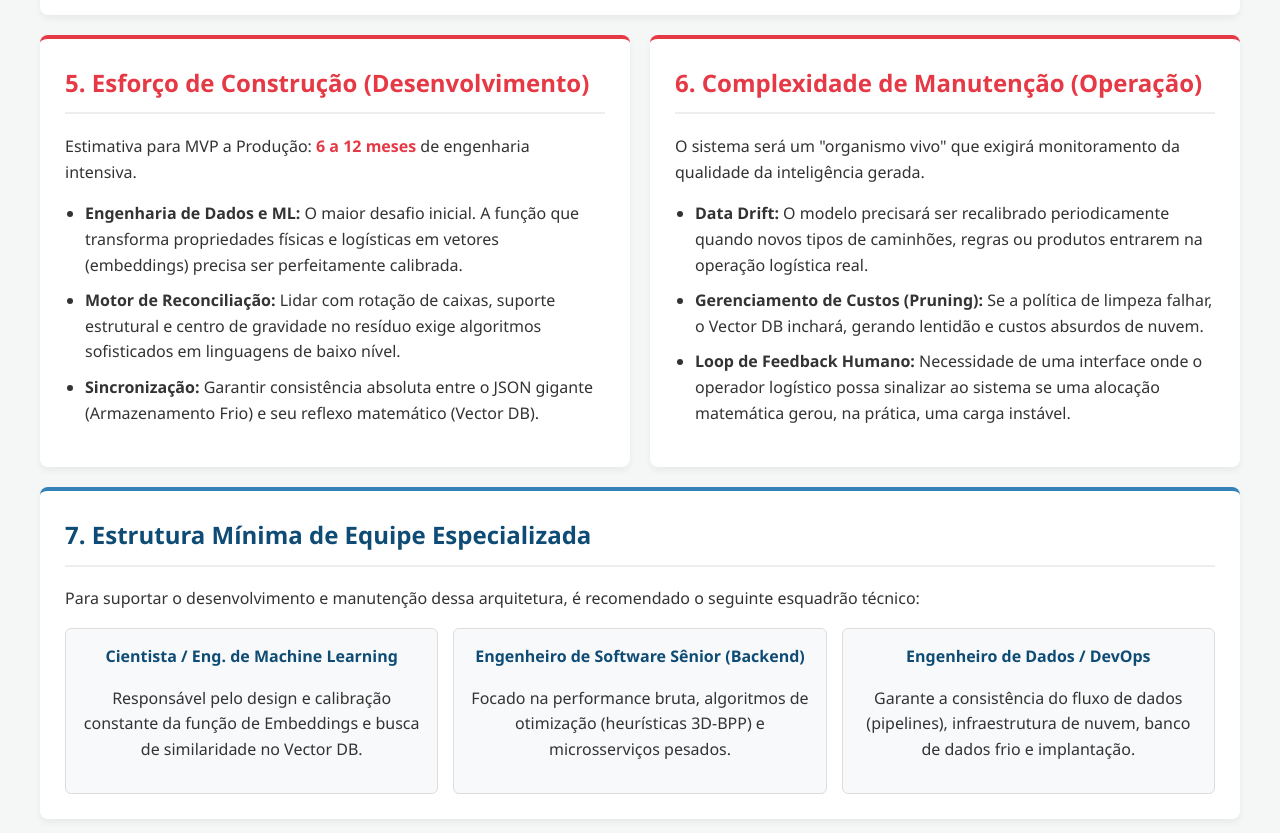
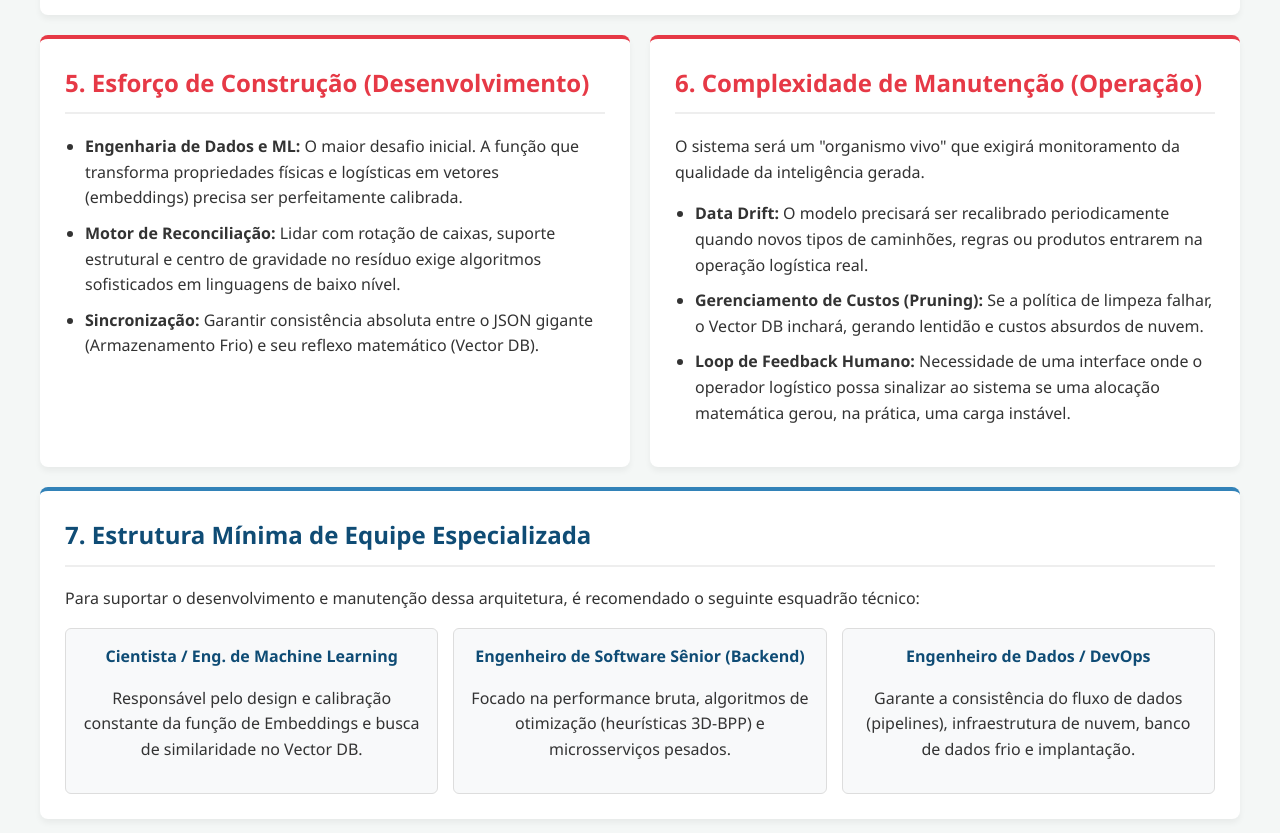
Before and after one commit to Jake-Amatukan/static-server, a plain HTML site: page index.html in a window 1280 px wide. Shown: the part 1300-2133 px from the top of the page. Drawn offline with Linux system fonts and the light colour scheme.

Commit message:
Update index.html

```diff
--- a/index.html
+++ b/index.html
@@ -181,7 +181,6 @@
 
         <div class="card warning">
             <h2>5. Esforço de Construção (Desenvolvimento)</h2>
-            <p>Estimativa para MVP a Produção: <span class="highlight-warning">6 a 12 meses</span> de engenharia intensiva.</p>
             <ul>
                 <li><strong>Engenharia de Dados e ML:</strong> O maior desafio inicial. A função que transforma propriedades físicas e logísticas em vetores (embeddings) precisa ser perfeitamente calibrada.</li>
                 <li><strong>Motor de Reconciliação:</strong> Lidar com rotação de caixas, suporte estrutural e centro de gravidade no resíduo exige algoritmos sofisticados em linguagens de baixo nível.</li>
```
